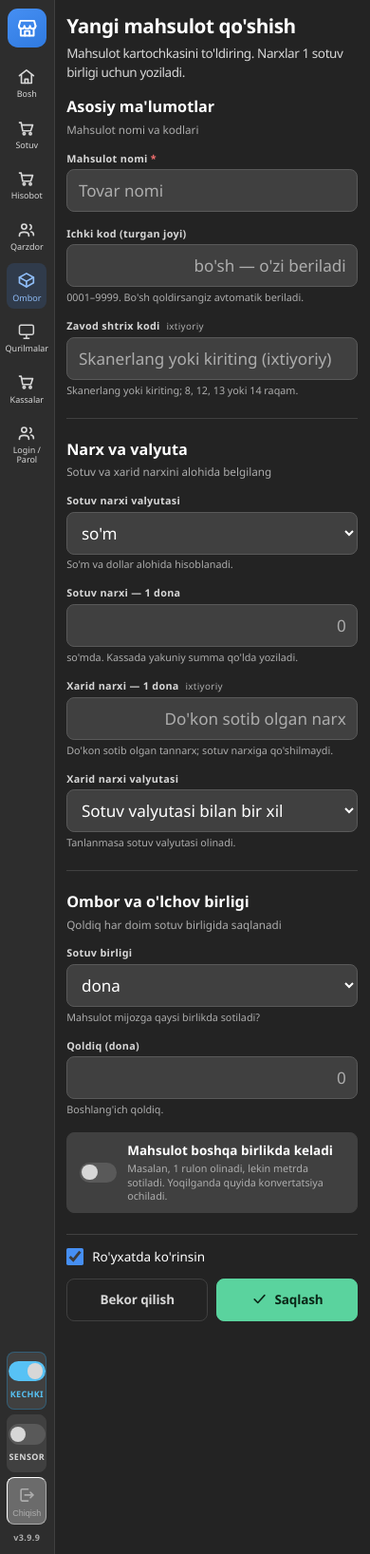
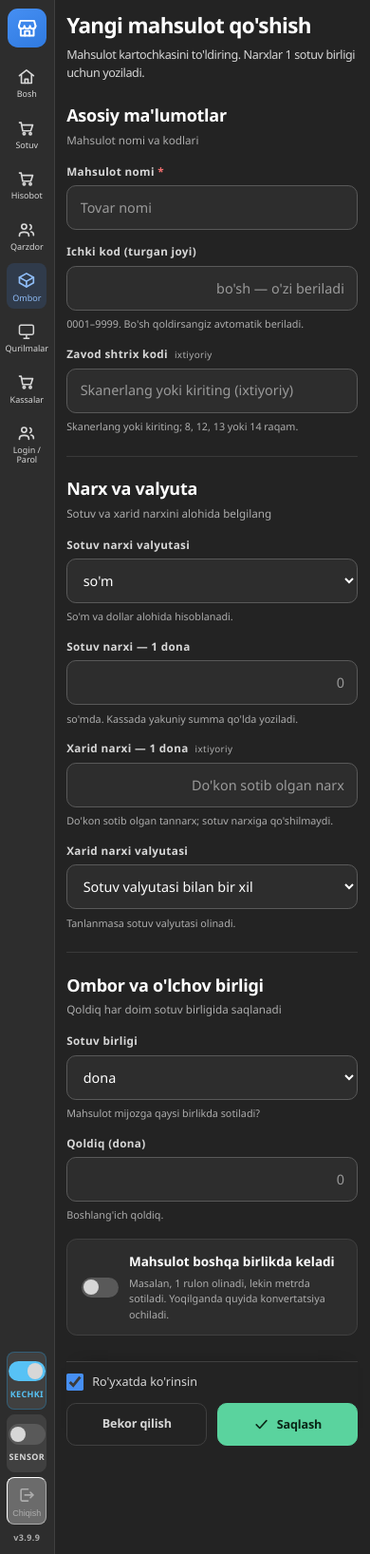
Before and after one commit to OSSWebDeveloper/ulugbek_xozmag, a Django app: page /ombor/yangi/ in a window 390 px wide. Shown: the whole page at 95% size. Run offline with Django 5.2, Linux system fonts and the light colour scheme; the visitor is signed in with stand-in values (Sample User, id 1).

Commit message:
Polish product form typography, fields, responsiveness and sticky save bar

```diff
--- a/static/css/mahsulot-forma.css
+++ b/static/css/mahsulot-forma.css
@@ -31,3 +31,72 @@
   .mahsulot-amallar .forma-tugmalar { width:100%; display:grid; grid-template-columns:1fr 1fr; }
   .mahsulot-amallar .forma-tugmalar > * { text-align:center; justify-content:center; }
 }
+
+/* Yakuniy UI polishing: faqat ombor mahsulot formasiga ta'sir qiladi. */
+.mahsulot-sahifa { max-width:860px; padding-bottom:12px; }
+.mahsulot-sarlavha { margin-bottom:26px; align-items:flex-start; }
+.mahsulot-sarlavha > div:first-child > div:first-child {
+  font-size:clamp(24px,2.3vw,30px); font-weight:760; letter-spacing:-.03em; line-height:1.2;
+}
+.mahsulot-sarlavha .kichik { margin-top:9px; font-size:14px; line-height:1.55; max-width:620px; }
+.mahsulot-bolim-bosh { margin-bottom:20px; }
+.mahsulot-bolim h2 { font-size:20px; font-weight:720; letter-spacing:-.015em; }
+.mahsulot-bolim-bosh p { margin-top:6px; font-size:13px; line-height:1.5; }
+.mahsulot-ajratgich { margin:30px 0; opacity:.75; }
+.mahsulot-bolim .forma-setka { grid-template-columns:minmax(0,1fr) minmax(0,1fr); gap:20px 18px; }
+.mahsulot-bolim .maydon { min-width:0; }
+.mahsulot-bolim .maydon label { display:block; margin-bottom:8px; font-size:13px; line-height:1.4; font-weight:650; color:var(--matn-2); }
+.mahsulot-bolim .maydon-izoh { margin-top:7px; font-size:12px; line-height:1.5; }
+.mahsulot-bolim .kirish {
+  box-sizing:border-box; width:100%; min-height:52px; padding:12px 15px;
+  border:1px solid var(--chegara-2); border-radius:11px;
+  background:var(--panel); color:var(--matn-rang);
+  font-size:16px; line-height:1.35;
+  transition:border-color .16s ease,box-shadow .16s ease,background-color .16s ease;
+}
+.mahsulot-bolim .kirish::placeholder { color:var(--matn-3); opacity:.85; }
+.mahsulot-bolim .kirish:hover { border-color:var(--urgu-chek); }
+.mahsulot-bolim .kirish:focus, .mahsulot-bolim .kirish:focus-visible {
+  outline:none; border-color:var(--urgu); box-shadow:0 0 0 3px var(--urgu-fon);
+}
+.mahsulot-bolim .raqam-maydon { text-align:right; font-variant-numeric:tabular-nums; }
+.mahsulot-bolim .richag.keng {
+  margin-top:3px; padding:15px 16px; background:var(--panel);
+  border:1px solid var(--chegara); border-radius:12px;
+}
+.mahsulot-bolim .richag.keng:hover { border-color:var(--chegara-2); }
+.mahsulot-bolim .richag.yoniq { border-color:var(--urgu-chek); background:var(--urgu-fon); }
+.mahsulot-bolim .richag-matn b { font-size:15px; font-weight:700; }
+.mahsulot-bolim .richag-matn small { margin-top:3px; font-size:12px; line-height:1.5; }
+.mahsulot-ikki { min-width:0; padding:16px; }
+.mahsulot-farq { padding:14px 16px; border-radius:11px; background:var(--tasdiq-fon); border-color:var(--tasdiq-chek); }
+.mahsulot-farq strong { color:var(--tasdiq); font-size:18px; font-weight:750; }
+.mahsulot-farq.manfiy { background:var(--xato-fon); border-color:var(--xato-chek); }
+.mahsulot-farq.manfiy strong { color:var(--xato); }
+.mahsulot-amallar {
+  position:sticky; bottom:0; z-index:5; margin-top:30px;
+  padding:16px 0; background:var(--fon);
+  box-shadow:0 -12px 18px -20px rgba(0,0,0,.6);
+}
+.mahsulot-amallar .faol-belgi { color:var(--matn-2); font-size:14px; }
+.mahsulot-amallar .forma-tugmalar { gap:12px; }
+.mahsulot-amallar .forma-tugmalar .tugma {
+  box-sizing:border-box; display:inline-flex; align-items:center; justify-content:center;
+  min-height:50px; border-radius:11px; padding:0 22px; font-size:14px; font-weight:650;
+}
+.mahsulot-amallar .forma-tugmalar .tugma.yashil { min-width:184px; }
+.mahsulot-amallar .forma-tugmalar .tugma:focus-visible { outline:2px solid var(--urgu); outline-offset:3px; }
+@media(max-width:684px) {
+  .mahsulot-sahifa { width:100%; }
+  .mahsulot-sarlavha > div:first-child > div:first-child { font-size:25px; }
+  .mahsulot-bolim .forma-setka { grid-template-columns:minmax(0,1fr); gap:16px; }
+  .mahsulot-bolim-bosh { margin-bottom:17px; }
+  .mahsulot-ajratgich { margin:25px 0; }
+  .mahsulot-ikki { padding:13px; }
+  .mahsulot-amallar { padding:13px 0; }
+  .mahsulot-amallar .forma-tugmalar .tugma { min-width:0; width:100%; padding-inline:10px; }
+  .mahsulot-amallar .forma-tugmalar .tugma.yashil { min-width:0; }
+}
+@media(prefers-reduced-motion:reduce) {
+  .mahsulot-bolim .kirish { transition:none; }
+}
```
